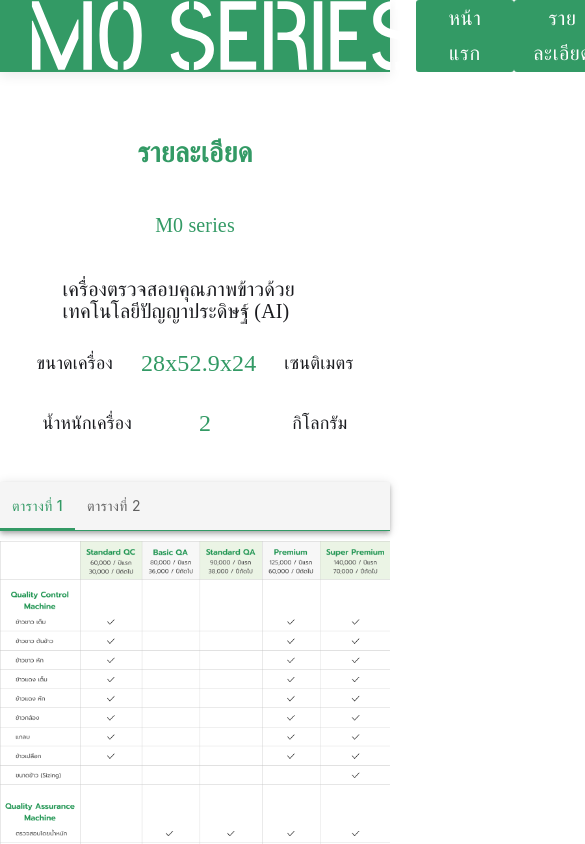
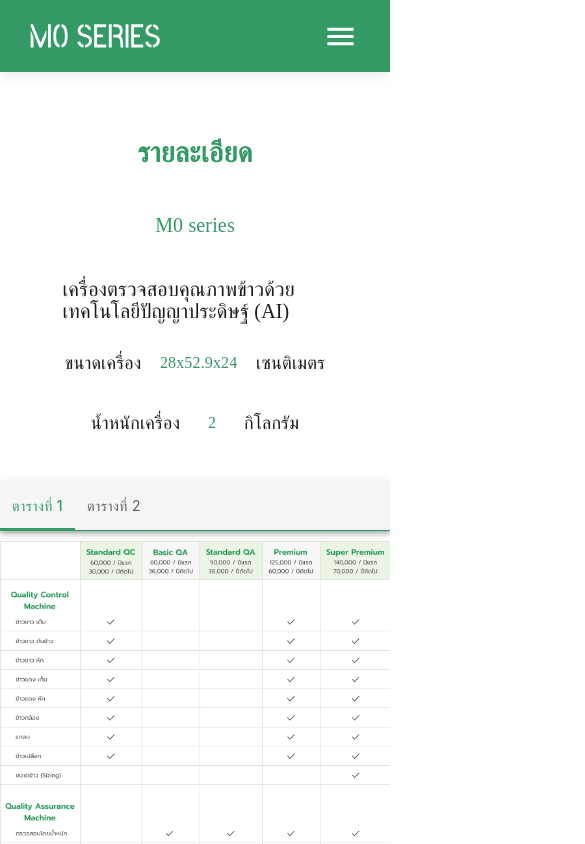
Before and after one commit to DomeNTPS/sale-page, a Next.js app: page /detail in a window 390 px wide. Shown: the top 844 px of the page, 585 px wide, since content can reach past the window. Built offline with nearby package versions, Linux system fonts and the light colour scheme.

Commit message:
menubars responsive add but can't use now

```diff
--- a/components/Navbar.js
+++ b/components/Navbar.js
@@ -2,6 +2,8 @@ import React from 'react'
 import Button from "@material-ui/core/Button";
 import Link from "next/link";
 import { makeStyles } from "@material-ui/core/styles";
+import MenuIcon from "@material-ui/icons/Menu";
+import IconButton from "@material-ui/core/IconButton";
 
 const useStyles = makeStyles((theme) => ({
   nav: {
@@ -13,6 +15,14 @@ const useStyles = makeStyles((theme) => ({
     width: 180,
     padding: "20px 30px",
   },
+  menuicon: {
+    color: '#fff',
+    display: 'none',
+    fontSize: 35,
+    [theme.breakpoints.down("md")]: {
+      display: 'flex'
+    }
+  }
 }));
 
 function Navbar() {
@@ -20,7 +30,7 @@ function Navbar() {
   const classes = useStyles();
     return (
       <div className="navdiv">
-          <img src="/M0_SERIES_Label.svg" style={{marginLeft: 30}}/>
+        <img src="/M0_SERIES_Label.svg" className="label" />
         <div className="navbar">
           <Link href="/">
             <Button className={classes.nav}>หน้าแรก</Button>
@@ -35,6 +45,11 @@ function Navbar() {
             <Button className={classes.nav}>บริการ</Button>
           </Link>
         </div>
+        <div className="menuicon">
+          <IconButton aria-label="nav">
+            <MenuIcon className={classes.menuicon} />
+          </IconButton>
+        </div>
       </div>
     );
 }
--- a/pages/detail.js
+++ b/pages/detail.js
@@ -131,23 +131,14 @@ function detail() {
           เครื่องตรวจสอบคุณภาพข้าวด้วยเทคโนโลยีปัญญาประดิษฐ์ (AI)
         </div>
         <div className="detail-size">
-          ขนาดเครื่อง &nbsp; &nbsp; &nbsp;{" "}
-          <div style={{ color: "#339A65", fontSize: "24px" }}>28x52.9x24</div>{" "}
-          &nbsp; &nbsp; &nbsp; เซนติเมตร
+          ขนาดเครื่อง &nbsp; &nbsp;{" "}
+          <div className="detail-color-text">28x52.9x24</div> &nbsp; &nbsp;
+          เซนติเมตร
         </div>
         <div className="detail-weight">
-          น้ำหนักเครื่อง &nbsp; &nbsp; &nbsp; &nbsp;{" "}
-          <div
-            style={{
-              color: "#339A65",
-              fontSize: "24px",
-              marginLeft: 30,
-              marginRight: 30,
-            }}
-          >
-            2
-          </div>{" "}
-          &nbsp; &nbsp; &nbsp;&nbsp;&nbsp;&nbsp; &nbsp; กิโลกรัม
+          น้ำหนักเครื่อง &nbsp; &nbsp; &nbsp;{" "}
+          <div className="detail-color-text">2</div> &nbsp; &nbsp; &nbsp;
+          กิโลกรัม
         </div>
         <div className="detail-tab">
           <div className="detail-box">
--- a/styles/detailStyle.css
+++ b/styles/detailStyle.css
@@ -93,6 +93,11 @@
      line-height: 30px;
 
      color: #1A1B1F;
+}
+
+.detail-color-text {
+    color: #339A65;
+    font-size: 24px;
 }
 
 .detail-contactbutton {
@@ -193,6 +198,10 @@
 
         color: #1A1B1F;
     }
+    .detail-color-text {
+        color: "#339A65";
+        font-size: 16px;
+    }
     .detail-tab {
         display: flex;
         flex-direction: row;
--- a/styles/indexStyle.css
+++ b/styles/indexStyle.css
@@ -152,13 +152,13 @@
         font-weight: normal;
         font-size: 18px;
         line-height: 32px;
-        width: 240px;
+        width: 255px;
 
     }
 
     .M0-detail-time {
         display: flex;
-        margin-top: 70px;
+        margin-top: 20px;
         font-style: normal;
         font-weight: normal;
         font-size: 18px;
@@ -170,7 +170,7 @@
     .M0-detail-acc {
         display: flex;
         justify-content: center;
-        margin-top: 70px;
+        margin-top: 20px;
         font-style: normal;
         font-weight: normal;
         font-size: 18px;
@@ -185,7 +185,7 @@
     }
 
     .M0-detail-price {
-        margin-top: 70px;
+        margin-top: 20px;
         display: flex;
         font-style: normal;
         font-weight: normal;
--- a/styles/navStyle.css
+++ b/styles/navStyle.css
@@ -16,15 +16,25 @@
     flex-direction: row;
 }
 
+.label {
+    margin-left: 30px;
+}
+
+.menuicon {
+    display: none;
+}
+
 @media only screen and (max-width: 600px) {
     .navdiv {
         /* width: 100%; */
         height: 72px;
         display: flex;
         flex-direction: row;
+        justify-content: space-between;
 
         background: #339a65;
         box-shadow: 0px 4px 12px rgba(0, 0, 0, 0.08);
+
     }
     .navbar {
         /* width: 100%; */
@@ -32,6 +42,16 @@
         display: flex;
         justify-content: flex-end;
         flex-direction: row;
-
+        display: none;
+    }
+    .label {
+        height: auto;
+        width: 130px;
+    }
+    .menuicon {
+        display: flex;
+        flex-direction: row;
+        justify-self: flex-end;
+        margin-right: 20px;
     }
 }
--- a/styles/serviceStyle.css
+++ b/styles/serviceStyle.css
@@ -92,7 +92,7 @@
         display: flex;
         flex-direction: row;
         height: 42px;
-        margin-top: 0px;
+        margin-top: 35px;
         justify-content: center;
 
         font-family: Prompt;
```
Lines whose indentation alone changed are shown as unchanged.
